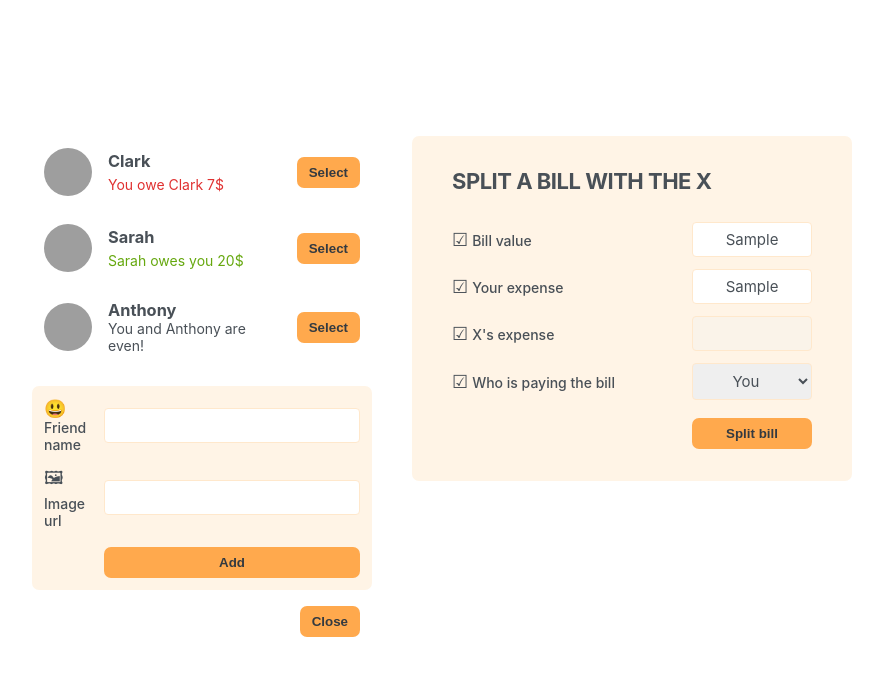
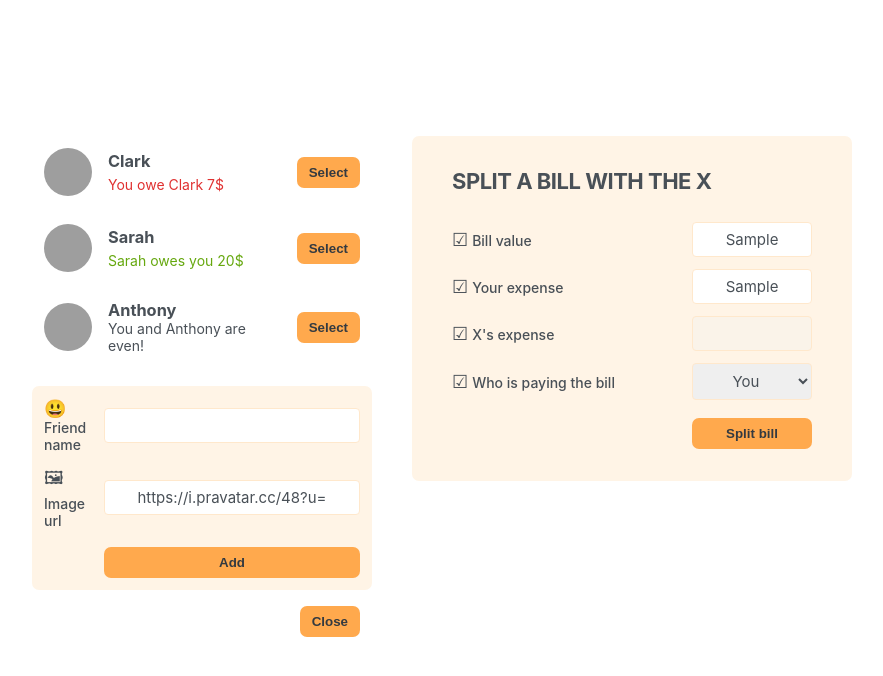
Before and after one commit to ognjengajic/react-eat-n-split-app, a React (Create React App) app: page / in a window 1280 px wide. Both pictures are taken after typing "Sample", "Sample" into the empty fields and a click on the button "Add Friend". Shown: the top 676 px of the page, without its empty margins (198-1081 px from the left). Built offline with nearby package versions, Linux system fonts and the light colour scheme; grey boxes are pictures that could not be loaded.

Commit message:
Adding a New Friend

```diff
--- a/src/App.js
+++ b/src/App.js
@@ -31,16 +31,22 @@
 
 export default function App() {
   const [showAddFriend, setShowAddFriend] = useState(false);
+  const [friends, setFriends] = useState(initialFriends);
 
   function handleShowAddFriend() {
     setShowAddFriend((show) => !show);
   }
 
+  function handleAddFriend(friend) {
+    setFriends((friends) => [...friends, friend]);
+    setShowAddFriend(false);
+  }
+
   return (
     <div className="app">
       <div className="sidebar">
-        <FriendsList />
-        {showAddFriend && <FormAddFriend />}
+        <FriendsList friends={friends} />
+        {showAddFriend && <FormAddFriend onAddFriend={handleAddFriend} />}
         <Button onClick={handleShowAddFriend}>
           {showAddFriend ? "Close" : "Add Friend"}
         </Button>
@@ -51,8 +57,7 @@
   );
 }
 
-function FriendsList() {
-  const friends = initialFriends;
+function FriendsList({ friends }) {
   return (
     <ul>
       {friends.map((friend) => (
@@ -86,14 +91,45 @@
   );
 }
 
-function FormAddFriend() {
+function FormAddFriend({ onAddFriend }) {
+  const [name, setName] = useState(``);
+  const [image, setImage] = useState(`https://i.pravatar.cc/48?u=`);
+
+  function handleSubmit(e) {
+    e.preventDefault();
+
+    if (!name || !image) {
+      return;
+    }
+
+    const id = crypto.randomUUID();
+    const newFriend = {
+      name,
+      image: `${image}${id}`,
+      balance: 0,
+      id,
+    };
+
+    onAddFriend(newFriend);
+    setName(``);
+    setImage(`https://i.pravatar.cc/48?u=`);
+  }
+
   return (
-    <form className="form-add-friend">
+    <form className="form-add-friend" onSubmit={handleSubmit}>
       <label>😃Friend name</label>
-      <input type="text"></input>
+      <input
+        value={name}
+        onChange={(e) => setName(e.target.value)}
+        type="text"
+      ></input>
 
       <label>🖼Image url</label>
-      <input type="text"></input>
+      <input
+        value={image}
+        onChange={(e) => setImage(e.target.value)}
+        type="text"
+      ></input>
 
       <Button>Add</Button>
     </form>
```
